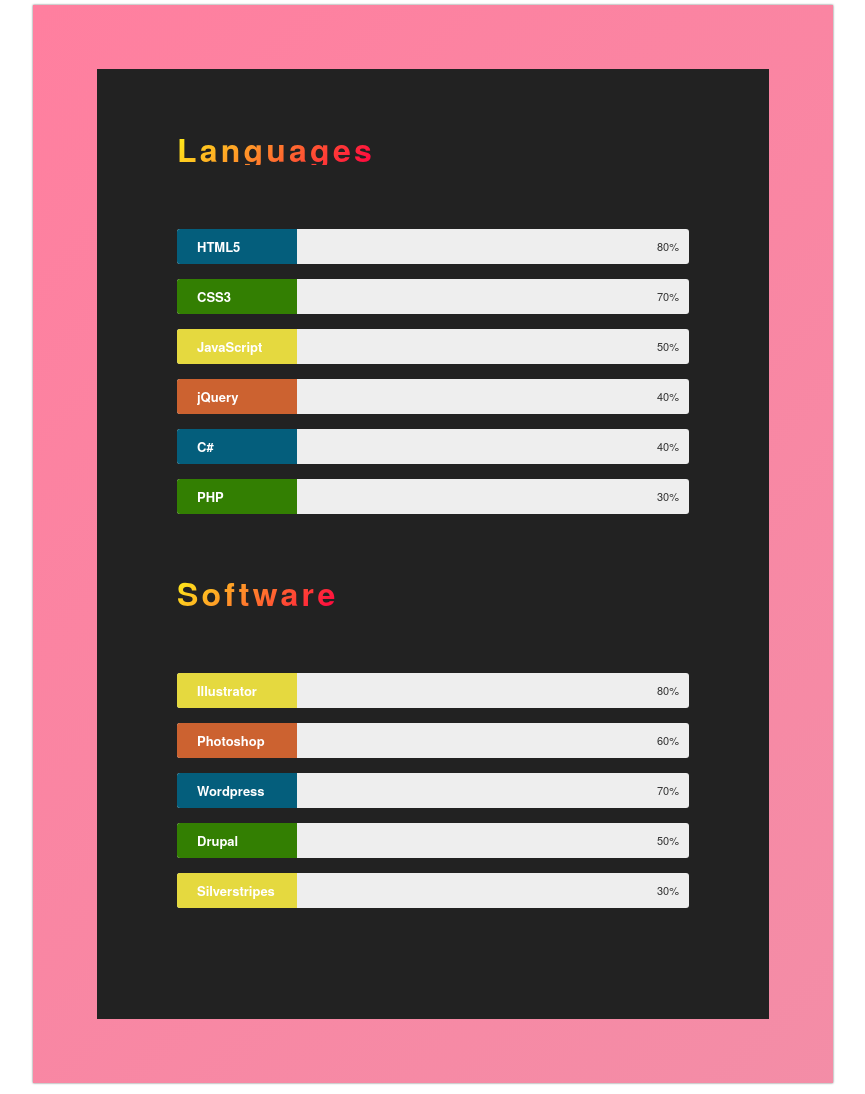
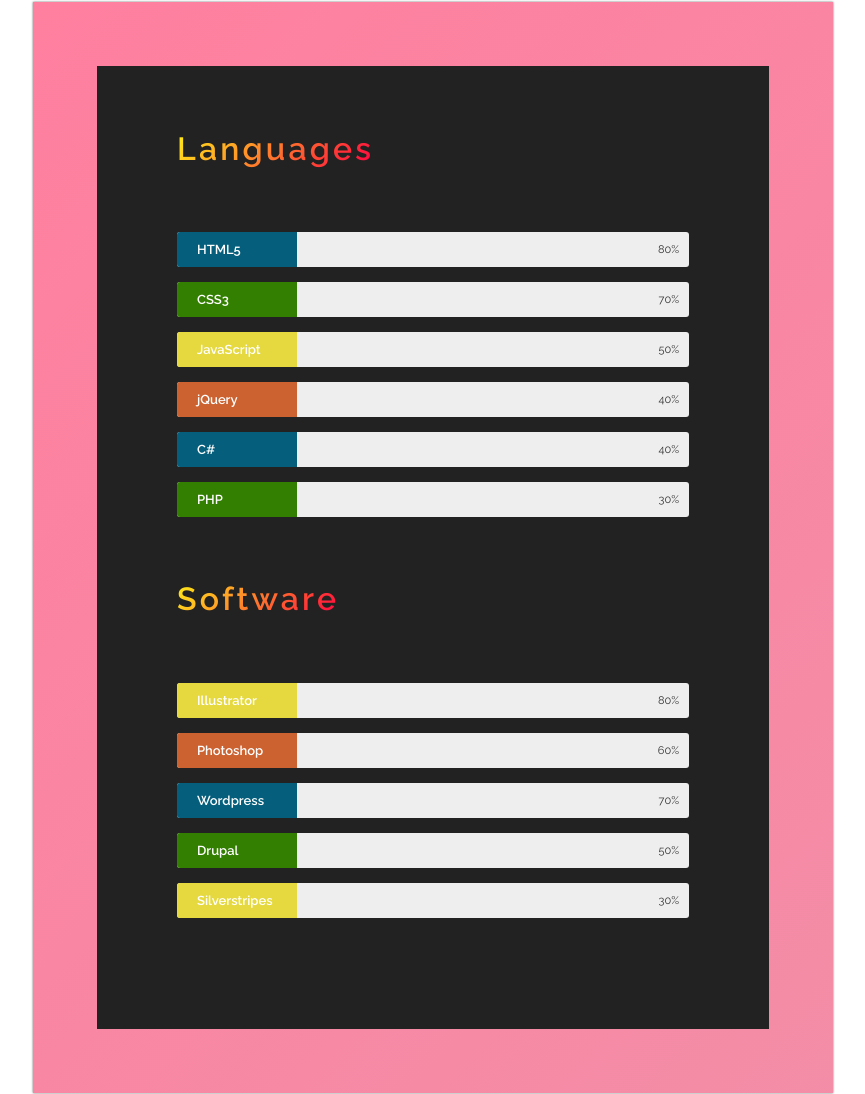
Before and after one commit to Lovestripes/Yule-Portfolio, a plain HTML site: page index.html in a window 1280 px wide. Shown: the part 2199-3293 px from the top of the page, without its empty margins (207-1072 px from the left). Drawn offline with Linux system fonts and the light colour scheme.

Commit message:
Updated font type and added extra line height to a bold element

```diff
--- a/css/style.css
+++ b/css/style.css
@@ -12,7 +12,6 @@
 body{
     height: 100%;
     line-height: 2em;
-    font-weight: 400;
     font-family: "Raleway", "HelveticaNeue", "Helvetica Neue", Helvetica, Arial, sans-serif;
     padding: 0 1em;
     color: #555;
@@ -84,6 +83,7 @@
 .bolder{
     font-weight: bolder;
     font-size: 2em;
+        line-height: 1.2em;
 }
 
 .bold, .bolder, .big-and-bold{
--- a/index.html
+++ b/index.html
@@ -11,7 +11,7 @@
         <meta name="description" content="An overview of Yulelani's web development career">
         <meta name="viewport" content="width=device-width, initial-scale=1">
 
-            <link href="https://fonts.googleapis.com/css?family=Lato:100,100i,400,400i,900" rel="stylesheet">
+        <link href="https://fonts.googleapis.com/css?family=Raleway:300,400,600" rel="stylesheet" type="text/css">
         <link rel="stylesheet" href="css/style.css">
         <link rel="stylesheet" href="js/Ideal-Image-Slider-1.5.1/ideal-image-slider.css">
         <link rel="stylesheet" href="js/Ideal-Image-Slider-1.5.1/themes/default/default.css">
```
